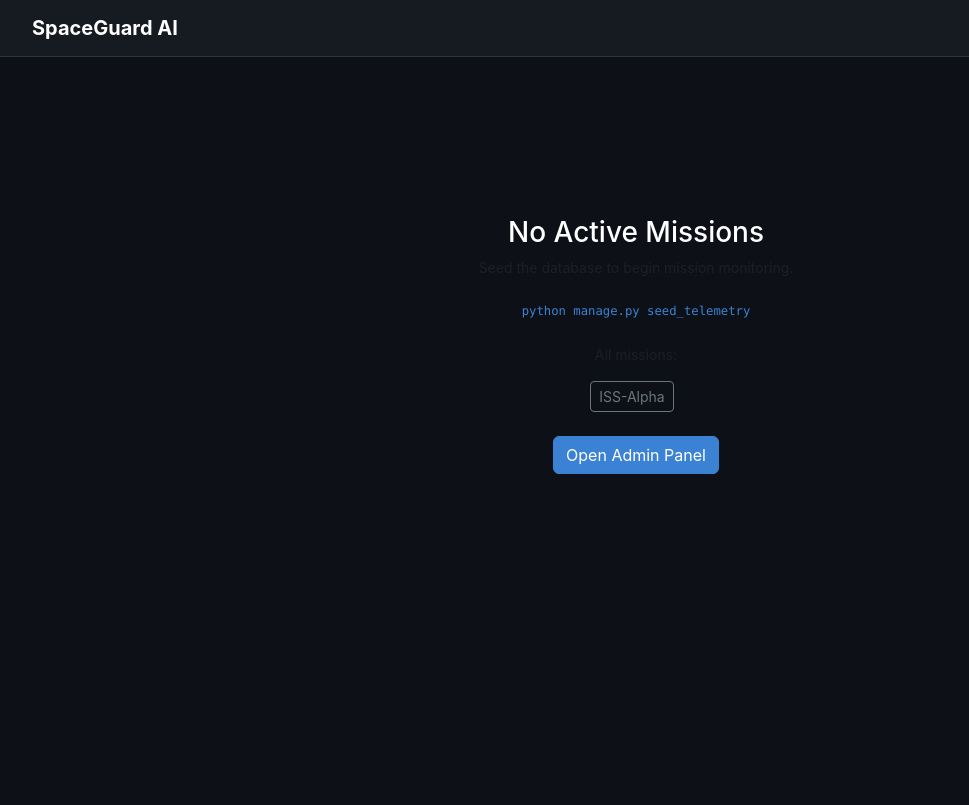
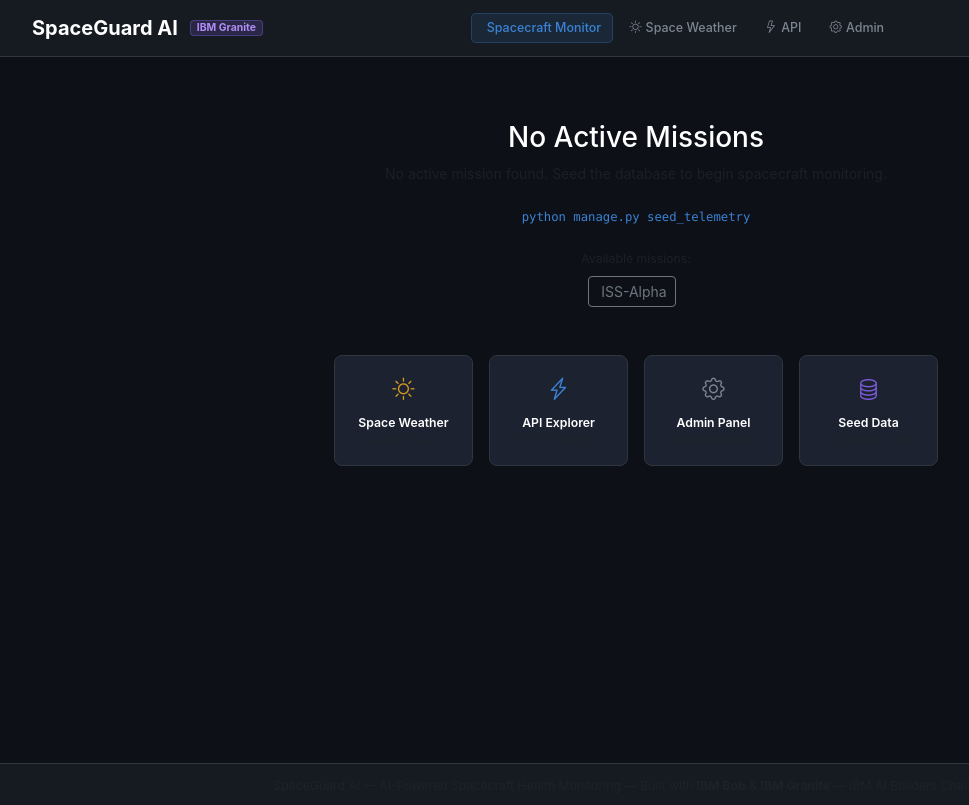
Before and after one commit to SohelMallik/SpaceGuard-AI, a Django app: template templates/dashboard/home.html in a window 1280 px wide. Shown: the whole page, without its empty margins (4-973 px from the left). Before the commit the page ends 474 px from the top, so only its background shows below. Run offline with Django 5.2, Linux system fonts and the light colour scheme; the template is opened without the code that fills it: values that come from a table or form of the project are taken from there, others are empty; data comes from the database, SQL or seed files in the repository.

Commit message:
SpaceGuard-AI

```diff
--- a/static/js/dashboard.js
+++ b/static/js/dashboard.js
@@ -147,7 +147,6 @@ setInterval(() => {
     fetch(`/api/missions/${missionId}/health/`)
       .then(r => r.json())
       .then(data => {
-        // Silently update — full refresh only when needed
         console.log('Health check:', data.health_score, data.risk_level);
       })
       .catch(() => {});
--- a/templates/analytics/history.html
+++ b/templates/analytics/history.html
@@ -2,6 +2,7 @@
 {% load static %}
 
 {% block title %}SpaceGuard AI — Historical Analytics{% endblock %}
+{% block nav_active_monitor %}active{% endblock %}
 
 {% block content %}
 <div class="container-fluid px-3 py-3">
--- a/templates/dashboard/home.html
+++ b/templates/dashboard/home.html
@@ -3,37 +3,109 @@
 <head>
   <meta charset="UTF-8">
   <meta name="viewport" content="width=device-width, initial-scale=1.0">
-  <title>SpaceGuard AI — No Active Missions</title>
+  <title>SpaceGuard AI — Mission Control</title>
   {% load static %}
   <link href="https://cdn.jsdelivr.net/npm/bootstrap@5.3.2/dist/css/bootstrap.min.css" rel="stylesheet">
   <link href="https://cdn.jsdelivr.net/npm/bootstrap-icons@1.11.3/font/bootstrap-icons.css" rel="stylesheet">
   <link rel="stylesheet" href="{% static 'css/spaceguard.css' %}">
 </head>
 <body>
+
+<!-- Navbar -->
 <nav class="navbar navbar-dark navbar-spaceguard">
   <div class="container-fluid">
     <a class="navbar-brand d-flex align-items-center gap-2" href="/">
       <i class="bi bi-satellite fs-4 text-primary-accent"></i>
       <span class="fw-bold">SpaceGuard AI</span>
+      <span class="badge badge-ai ms-1">IBM Granite</span>
+    </a>
+    <div class="d-flex align-items-center gap-1 mx-auto">
+      <a href="/" class="nav-platform-link active">
+        <i class="bi bi-satellite-fill me-1"></i>Spacecraft Monitor
+      </a>
+      <a href="/spaceguard/" class="nav-platform-link">
+        <i class="bi bi-sun me-1"></i>Space Weather
+      </a>
+      <a href="/api/" target="_blank" class="nav-platform-link">
+        <i class="bi bi-lightning me-1"></i>API
+      </a>
+      <a href="/admin/" target="_blank" class="nav-platform-link">
+        <i class="bi bi-gear me-1"></i>Admin
       </a>
     </div>
+    <div style="width:160px"></div>
+  </div>
 </nav>
-<main class="main-content d-flex align-items-center justify-content-center" style="min-height:70vh;">
-  <div class="text-center">
+
+<!-- Content -->
+<main class="main-content">
+  <div class="container-fluid px-4 py-5">
+    <div class="row justify-content-center">
+      <div class="col-md-8 col-lg-6 text-center">
+
         <i class="bi bi-satellite fs-1 text-muted mb-3 d-block"></i>
         <h3 class="text-white mb-2">No Active Missions</h3>
-    <p class="text-muted mb-4">Seed the database to begin mission monitoring.</p>
-    <code class="text-accent d-block mb-3">python manage.py seed_telemetry</code>
+        <p class="text-muted mb-4">No active mission found. Seed the database to begin spacecraft monitoring.</p>
+        <code class="text-accent d-block mb-4">python manage.py seed_telemetry</code>
+
         {% if missions %}
-    <div class="mt-4">
-      <p class="text-muted">All missions:</p>
+        <div class="mb-4">
+          <p class="text-muted small mb-2">Available missions:</p>
           {% for m in missions %}
-        <a href="/missions/{{ m.pk }}/" class="btn btn-outline-secondary btn-sm me-2">{{ m.spacecraft_name }}</a>
+            <a href="/missions/{{ m.pk }}/" class="btn btn-outline-secondary btn-sm me-2 mb-2">
+              <i class="bi bi-satellite-fill me-1"></i>{{ m.spacecraft_name }}
+            </a>
           {% endfor %}
         </div>
         {% endif %}
-    <a href="/admin/" class="btn btn-primary mt-4">Open Admin Panel</a>
+
+        <!-- Platform links -->
+        <div class="row g-3 mt-2">
+          <div class="col-6 col-md-3">
+            <a href="/spaceguard/" class="d-block p-3 text-center" style="background:var(--bg-card);border:1px solid var(--border-color);border-radius:8px;text-decoration:none;transition:border-color .15s" onmouseover="this.style.borderColor='#3b82d4'" onmouseout="this.style.borderColor='var(--border-color)'">
+              <i class="bi bi-sun d-block mb-2" style="font-size:1.4rem;color:#d29922"></i>
+              <div class="text-white small fw-semibold">Space Weather</div>
+              <div class="text-muted" style="font-size:.7rem">Launch Risk AI</div>
+            </a>
+          </div>
+          <div class="col-6 col-md-3">
+            <a href="/api/" target="_blank" class="d-block p-3 text-center" style="background:var(--bg-card);border:1px solid var(--border-color);border-radius:8px;text-decoration:none;transition:border-color .15s" onmouseover="this.style.borderColor='#3b82d4'" onmouseout="this.style.borderColor='var(--border-color)'">
+              <i class="bi bi-lightning-charge d-block mb-2" style="font-size:1.4rem;color:#3b82d4"></i>
+              <div class="text-white small fw-semibold">API Explorer</div>
+              <div class="text-muted" style="font-size:.7rem">REST Endpoints</div>
+            </a>
+          </div>
+          <div class="col-6 col-md-3">
+            <a href="/admin/" target="_blank" class="d-block p-3 text-center" style="background:var(--bg-card);border:1px solid var(--border-color);border-radius:8px;text-decoration:none;transition:border-color .15s" onmouseover="this.style.borderColor='#3b82d4'" onmouseout="this.style.borderColor='var(--border-color)'">
+              <i class="bi bi-gear d-block mb-2" style="font-size:1.4rem;color:#7d8590"></i>
+              <div class="text-white small fw-semibold">Admin Panel</div>
+              <div class="text-muted" style="font-size:.7rem">Data Management</div>
+            </a>
+          </div>
+          <div class="col-6 col-md-3">
+            <a href="/admin/" target="_blank" class="d-block p-3 text-center" style="background:var(--bg-card);border:1px solid var(--border-color);border-radius:8px;text-decoration:none;transition:border-color .15s" onmouseover="this.style.borderColor='#7c5cd8'" onmouseout="this.style.borderColor='var(--border-color)'">
+              <i class="bi bi-database d-block mb-2" style="font-size:1.4rem;color:#7c5cd8"></i>
+              <div class="text-white small fw-semibold">Seed Data</div>
+              <div class="text-muted" style="font-size:.7rem">Add Mission Data</div>
+            </a>
+          </div>
+        </div>
+
+      </div>
+    </div>
   </div>
 </main>
+
+<!-- Footer -->
+<footer class="footer-spaceguard">
+  <div class="container-fluid text-center">
+    <span class="text-muted small">
+      SpaceGuard AI &mdash; AI-Powered Spacecraft Health Monitoring &mdash;
+      Built with <strong>IBM Bob</strong> &amp; <strong>IBM Granite</strong> &mdash;
+      IBM AI Builders Challenge
+    </span>
+  </div>
+</footer>
+
 </body>
 </html>
--- a/templates/dashboard/index.html
+++ b/templates/dashboard/index.html
@@ -2,6 +2,7 @@
 {% load static %}
 
 {% block title %}SpaceGuard AI — {{ mission.spacecraft_name }}{% endblock %}
+{% block nav_active_monitor %}active{% endblock %}
 
 {% block content %}
 <div class="container-fluid px-3 py-3">
```
Also changed, not shown: static/js/assistant.js (+9 -3 lines), templates/base.html (+27 -4 lines), README.md. Lines whose indentation alone changed are shown as unchanged.
